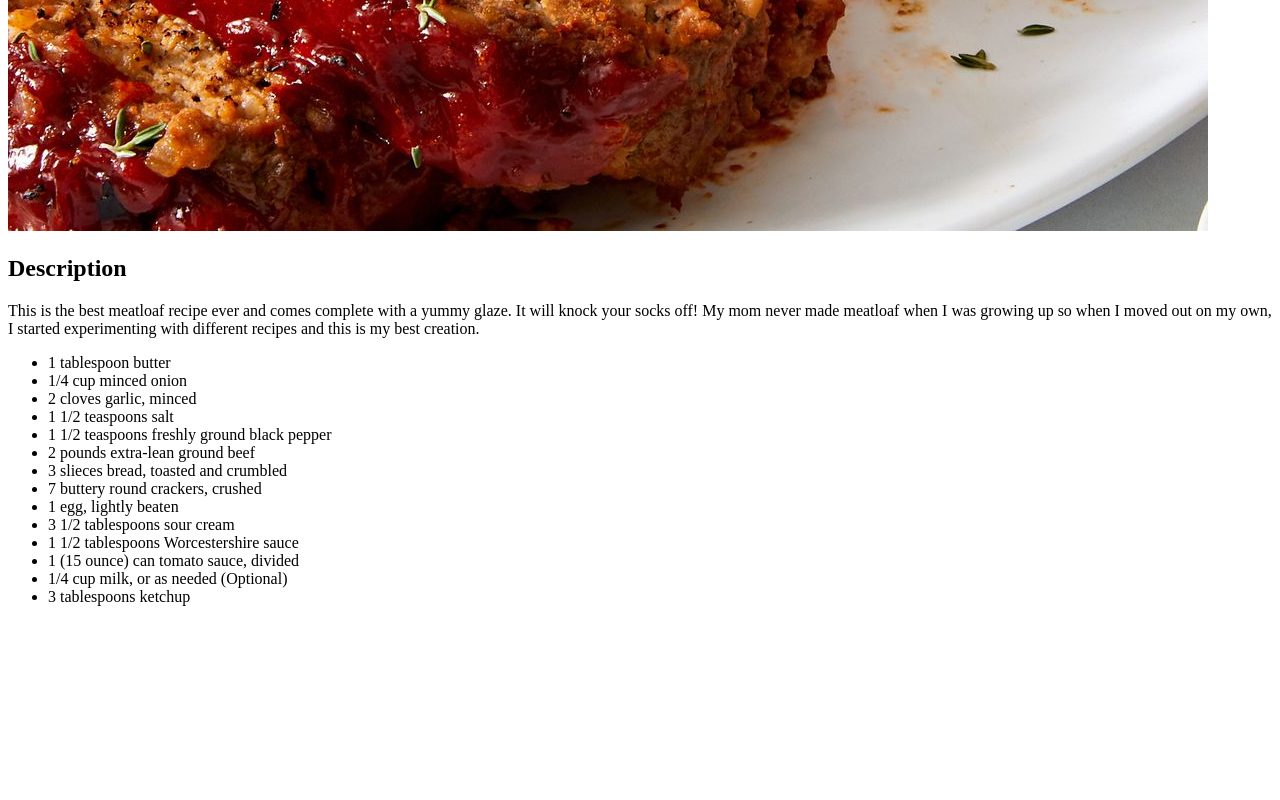
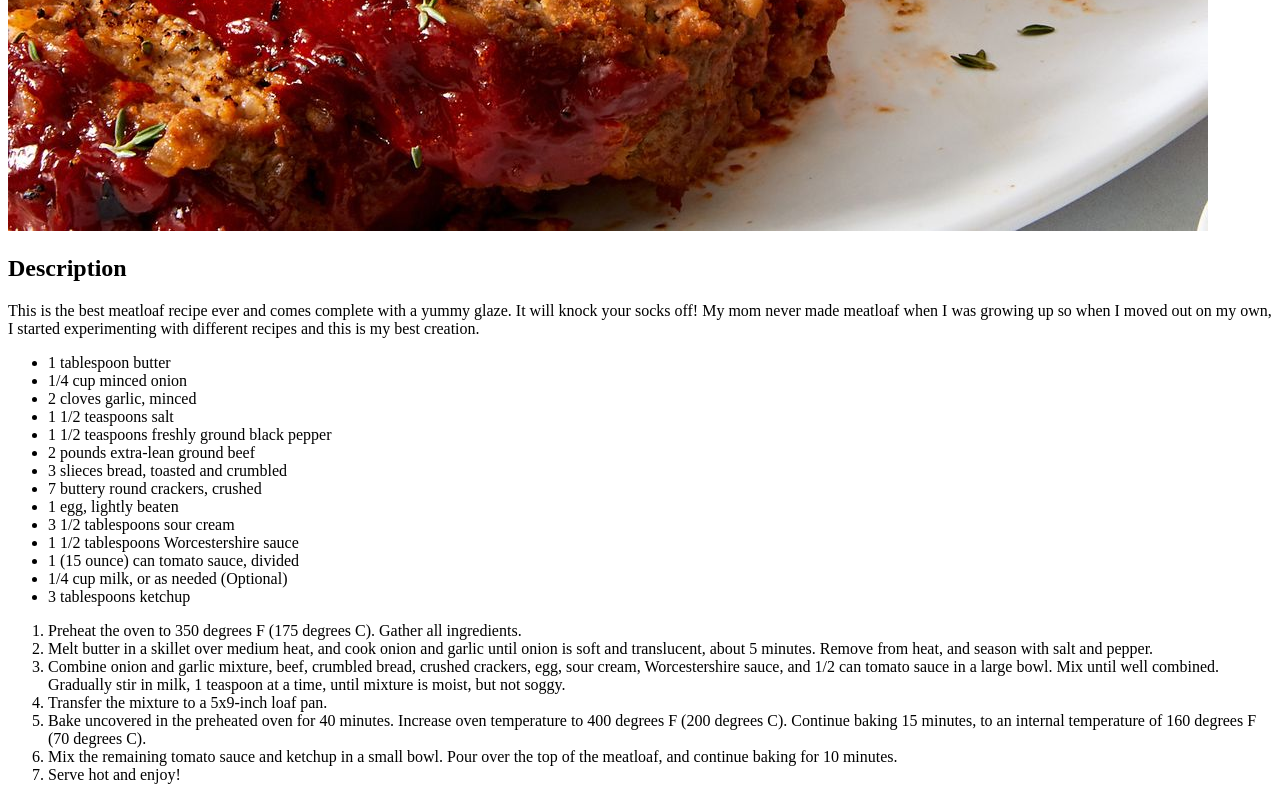
Before and after one commit to BrightestDay/odin-recipes, a plain HTML site: page recipes/meatloaf.html in a window 1280 px wide. Shown: the part 749-1549 px from the top of the page. Before the commit the page ends 1371 px from the top, so only its background shows below. Drawn offline with Linux system fonts and the light colour scheme.

Commit message:
Add steps to make meatloaf. Add link to meatloaf recipes

```diff
--- a/recipes/meatloaf.html
+++ b/recipes/meatloaf.html
@@ -27,5 +27,15 @@
         <li>1/4 cup milk, or as needed (Optional)</li>
         <li>3 tablespoons ketchup</li>
     </ul>
+
+    <ol>
+        <li>Preheat the oven to 350 degrees F (175 degrees C). Gather all ingredients.</li>
+        <li>Melt butter in a skillet over medium heat, and cook onion and garlic until onion is soft and translucent, about 5 minutes. Remove from heat, and season with salt and pepper.</li>
+        <li>Combine onion and garlic mixture, beef, crumbled bread, crushed crackers, egg, sour cream, Worcestershire sauce, and 1/2 can tomato sauce in a large bowl. Mix until well combined. Gradually stir in milk, 1 teaspoon at a time, until mixture is moist, but not soggy.</li>
+        <li>Transfer the mixture to a 5x9-inch loaf pan.</li>
+        <li>Bake uncovered in the preheated oven for 40 minutes. Increase oven temperature to 400 degrees F (200 degrees C). Continue baking 15 minutes, to an internal temperature of 160 degrees F (70 degrees C).</li>
+        <li>Mix the remaining tomato sauce and ketchup in a small bowl. Pour over the top of the meatloaf, and continue baking for 10 minutes.</li>
+        <li>Serve hot and enjoy!</li>
+    </ol>
 </body>
 </html>
```
Also changed, not shown: index.html (+5 -1 lines).
